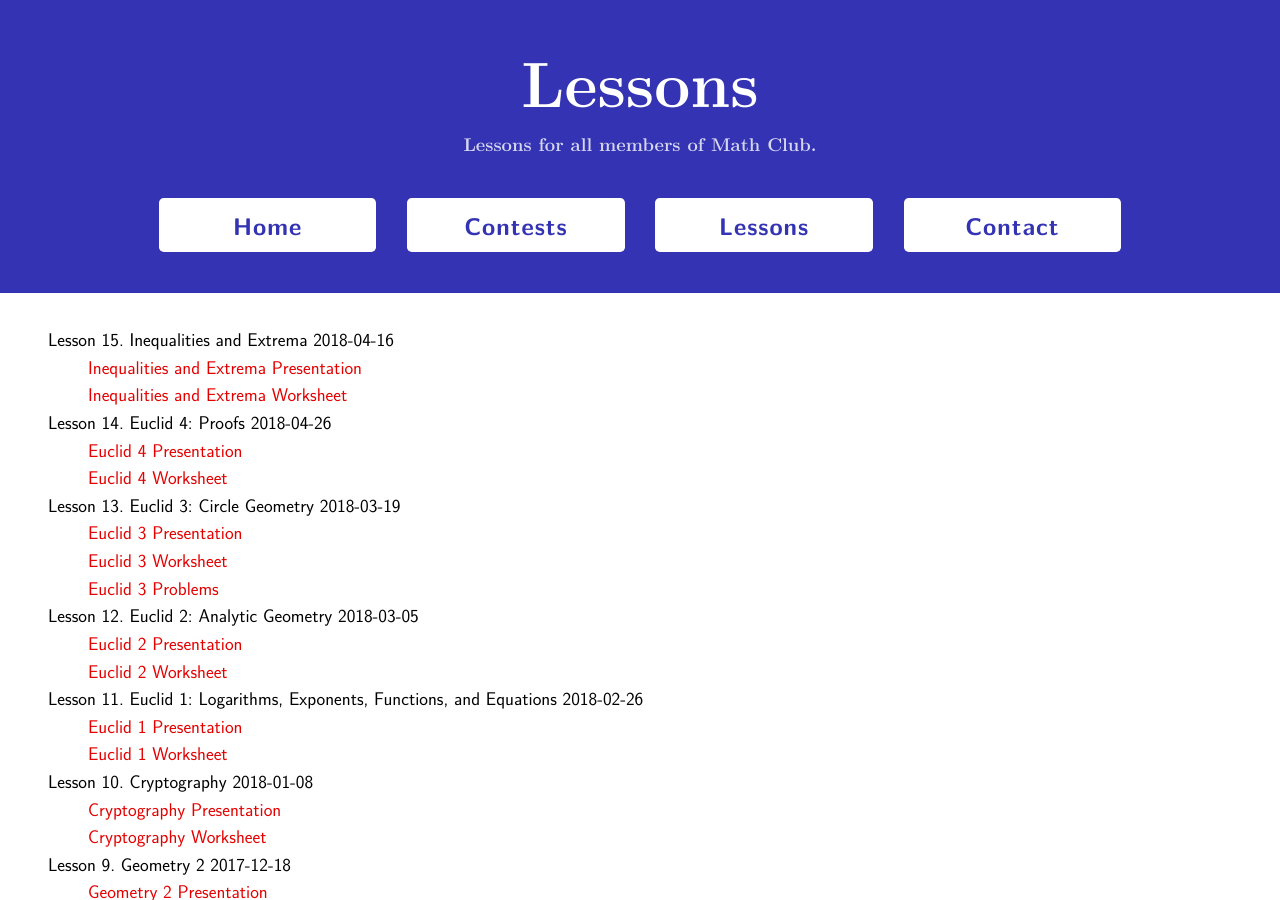
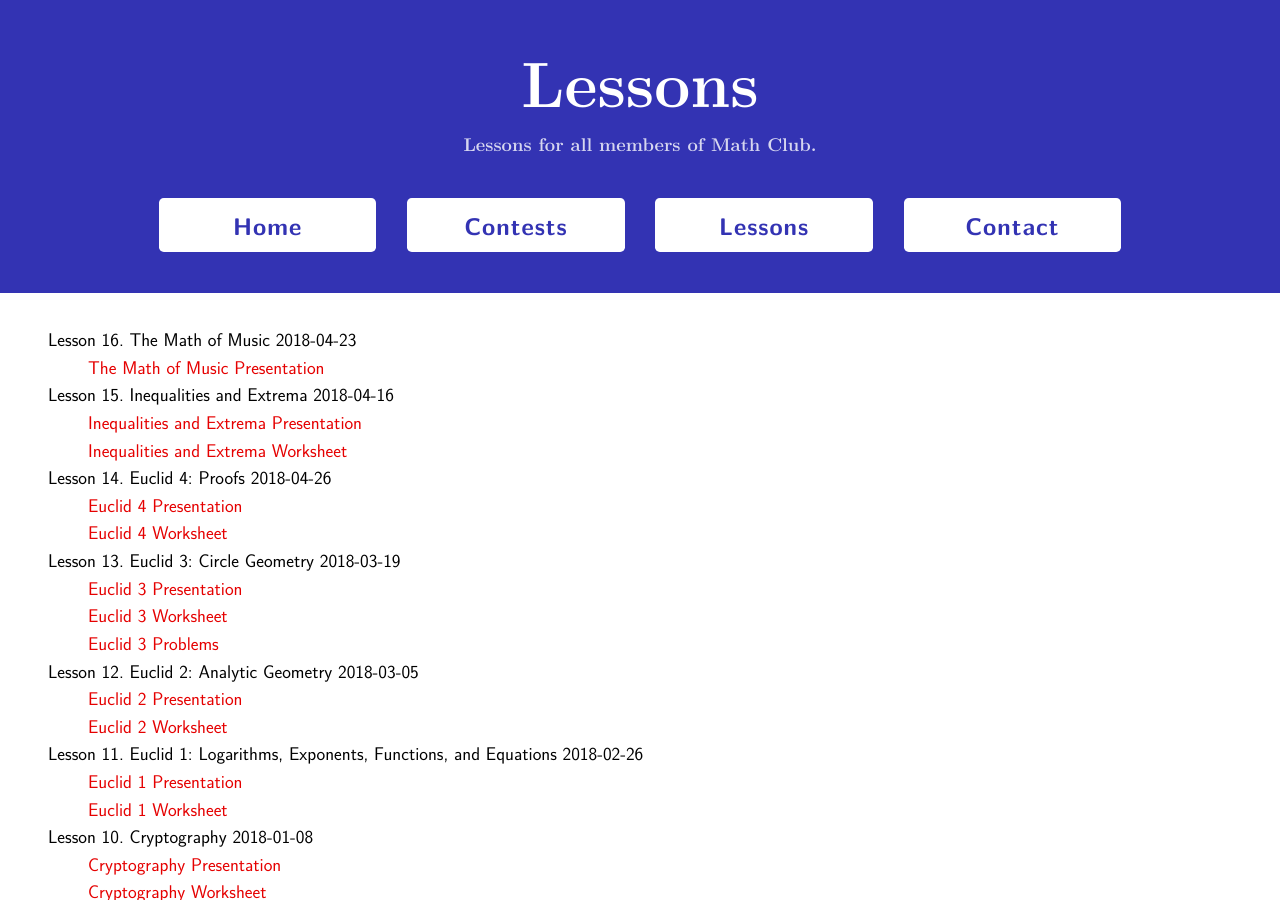
Before and after one commit to MackenzieMathClub/mackenziemathclub.github.io, a Jekyll site: the page built from lessons.md, in a window 1280 px wide and 900 px high. Built offline with Jekyll 4.4.1, drawn with Linux system fonts in a browser that asks for light colours.

Commit message:
xkcd for math of music. Here @oliver-daniel

```diff
--- a/_data/lessons.yml
+++ b/_data/lessons.yml
@@ -98,3 +98,8 @@
   id: 15
   presentation: https://github.com/MackenzieMathClub/Lessons/raw/master/Inequalities/InequalitiesPresentation.pdf
   worksheet: https://github.com/MackenzieMathClub/Lessons/raw/master/Inequalities/InequalitiesWorksheet.pdf
+
+- title: "The Math of Music"
+  date: 2018-04-23
+  id: 16
+  presentation: https://xkcd.com/435/
```
